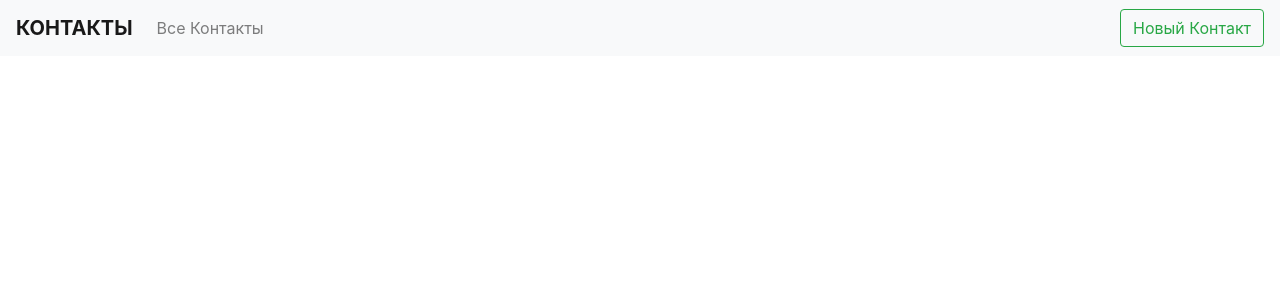
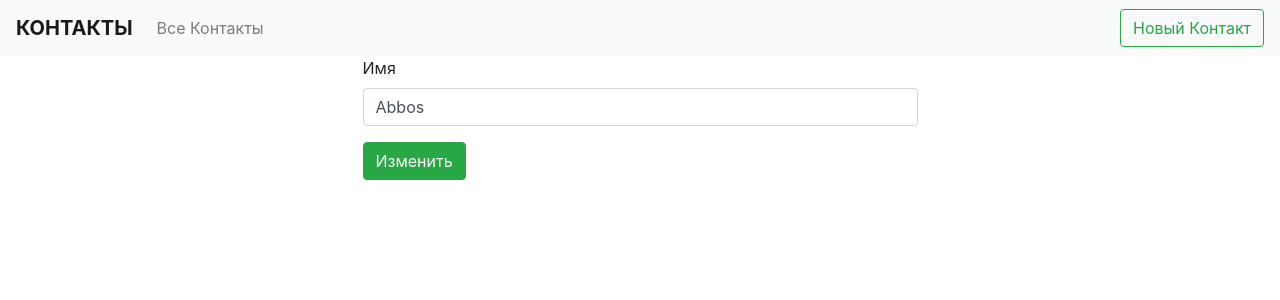
Before and after one commit to abbossth/vue-contacts-app, a Vue app: page /updateContact/154681 in a window 1280 px wide. Shown: the top 300 px of the page. Built offline with nearby package versions, Linux system fonts and the light colour scheme.

Commit message:
Updating and Sorting operations are done

```diff
--- a/src/components/Contacts.vue
+++ b/src/components/Contacts.vue
@@ -57,8 +57,7 @@ export default {
     }
   },
   created() {
-    this.fetchContacts(),
-    this.fetchSingleContact()
+    this.fetchContacts()
   },
   components: {
     SingleContact
--- a/src/components/SingleContact.vue
+++ b/src/components/SingleContact.vue
@@ -1,6 +1,9 @@
 <template>
   <p> <b>Name: </b> {{ contact.name}}</p>
   <p><b>ID: </b> {{ contact.id }}</p>
+  <router-link :to="'/updateContact/' + contact.id">
+    <span class="fas fa-pen"></span>
+  </router-link>
   <span class="fas fa-trash mx-3" @click="deleteContact(contact.id)"></span>
 </template>
 
@@ -13,7 +16,8 @@ export default {
   },
   methods: {
     ...mapActions(['deleteContact'])
-  }
+  },
+  emits: ['updateData']
 }
 </script>
 
--- /dev/null
+++ b/src/components/updateContact.vue
@@ -0,0 +1,51 @@
+<template>
+  <form @submit="update" class="w-50 m-auto">
+    <div class="form-group">
+      <label for="name">Имя</label>
+      <input
+      type="text" class="form-control"
+      id="name" v-model="name">
+    </div>
+    <button type="submit" class="btn btn-success">Изменить</button>
+  </form>
+</template>
+
+<script>
+import { mapGetters, mapActions } from 'vuex'
+export default {
+  name: 'updateContact',
+  data() {
+    return {
+      id: this.$route.params.id,
+      name: '',
+    }
+  },
+  methods: {
+    ...mapActions(['fetchContacts','updateContact']),
+    update(e) {
+      e.preventDefault()
+      let upd = {
+        id: this.id,
+        name: this.name
+      }
+      // console.log(upd)
+      this.updateContact(upd)
+    },
+  },
+  computed: {
+    ...mapGetters(['allContacts']),
+  },
+  created() {
+    this.fetchContacts()
+    for (let contact of this.allContacts) {
+      if (this.id == contact.id) {
+        this.name = contact.name
+      }
+    }
+  },
+}
+</script>
+
+<style>
+
+</style>
--- a/src/router/index.js
+++ b/src/router/index.js
@@ -1,6 +1,7 @@
 import { createRouter, createWebHistory } from "vue-router"
 import AllContacts from '../views/AllContacts'
 import NewContact from '../views/NewContact'
+import UpdateContact from '../views/updateContact'
 
 const routes = [
   {
@@ -12,6 +13,11 @@ const routes = [
     path: '/newContact',
     name: 'NewContact',
     component: NewContact
+  },
+  {
+    path: `/updateContact/:id`,
+    name: 'UpdateContact',
+    component: UpdateContact
   }
 ]
 
--- a/src/store/modules/contacts.js
+++ b/src/store/modules/contacts.js
@@ -6,23 +6,20 @@ const state = {
 }
 
 const getters = {
-  allContacts: (state) => state.contacts,
+  allContacts: (state) => state.contacts.sort(function( a, b ) {
+    if ( a.name.toLowerCase() < b.name.toLowerCase() ){
+      return -1
+    }
+    if ( a.name.toLowerCase() > b.name.toLowerCase() ){
+      return 1
+    }
+    return 0
+  }),
 }
 
 const actions = {
   fetchContacts({ commit }) {
     commit('setContacts', db)
-  },
-  fetchSingleContact({commit}, id) {
-    let singleContact = 'none'
-    // console.log("Id: ", id)
-    for (let contact of state.contacts) {
-      if (contact.id === id) {
-        singleContact = contact
-      }
-    }
-    // console.log("sc:",singleContact)
-    commit('singleContact', singleContact)
   },
   createNew({ commit }, name) {
     const contact = {
@@ -33,19 +30,24 @@ const actions = {
     commit('newContact', db)
     router.push('/')
   },
+  updateContact({ commit }, upd) {
+    for (let c in state.contacts) {
+      if (state.contacts[c].id == upd.id) {
+        state.contacts[c] = upd
+      }
+    }
+    commit('updContact', db)
+    router.push('/')
+  },
   deleteContact({commit}, id) {
     commit('removeContact', id)
-    // console.log(id);
   }
 }
 
 const mutations = {
-  setContacts: (state, contacts) => (state.contacts = contacts.sort(function(a, b){
-      return (a.name - b.name)
-    }
-  )),
-  singleContact: (state, contact) => contact,
+  setContacts: (state, contacts) => (state.contacts = contacts),
   newContact: (state, contact) => (state.contacts, contact),
+  updContact: (state, contact) => (state.contacts, contact),
   removeContact: (state, id) => state.contacts = state.contacts.filter(todo => todo.id !== id)
 }
 
--- /dev/null
+++ b/src/views/updateContact.vue
@@ -0,0 +1,17 @@
+<template>
+  <UpdateContact />
+</template>
+
+<script>
+import UpdateContact from '../components/updateContact'
+export default {
+  name: 'UpdateContactEl',
+  components: {
+    UpdateContact
+  }
+}
+</script>
+
+<style>
+
+</style>
```
